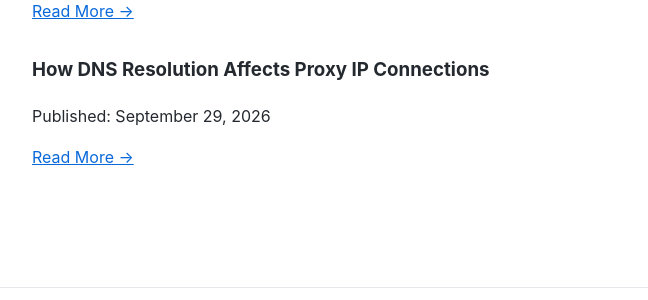
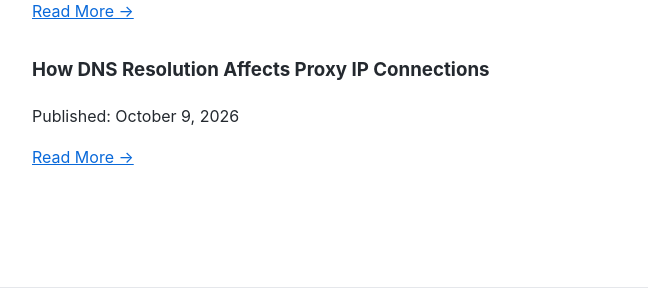
Before and after one commit to IPPeak/IPPeak-Residential-Proxy, a Jekyll site: the page built from docs/blog/articles.md, in a window 1280 px wide and 900 px high, scrolled down 1743 px. Shown: the part 527-827 px from the top of the window, without its empty margins (133-781 px from the left). Built offline with Jekyll 4.4.1, drawn with Linux system fonts in a browser that asks for light colours.

Commit message:
Update articles.md

```diff
--- a/docs/blog/articles.md
+++ b/docs/blog/articles.md
@@ -91,6 +91,6 @@ Published: September 29, 2026
 
 ### How DNS Resolution Affects Proxy IP Connections
 
-Published: September 29, 2026
+Published: October 9, 2026
 
 [Read More →](How-DNS-Resolution-Affects-Proxy-IP-Connections.html)
```
